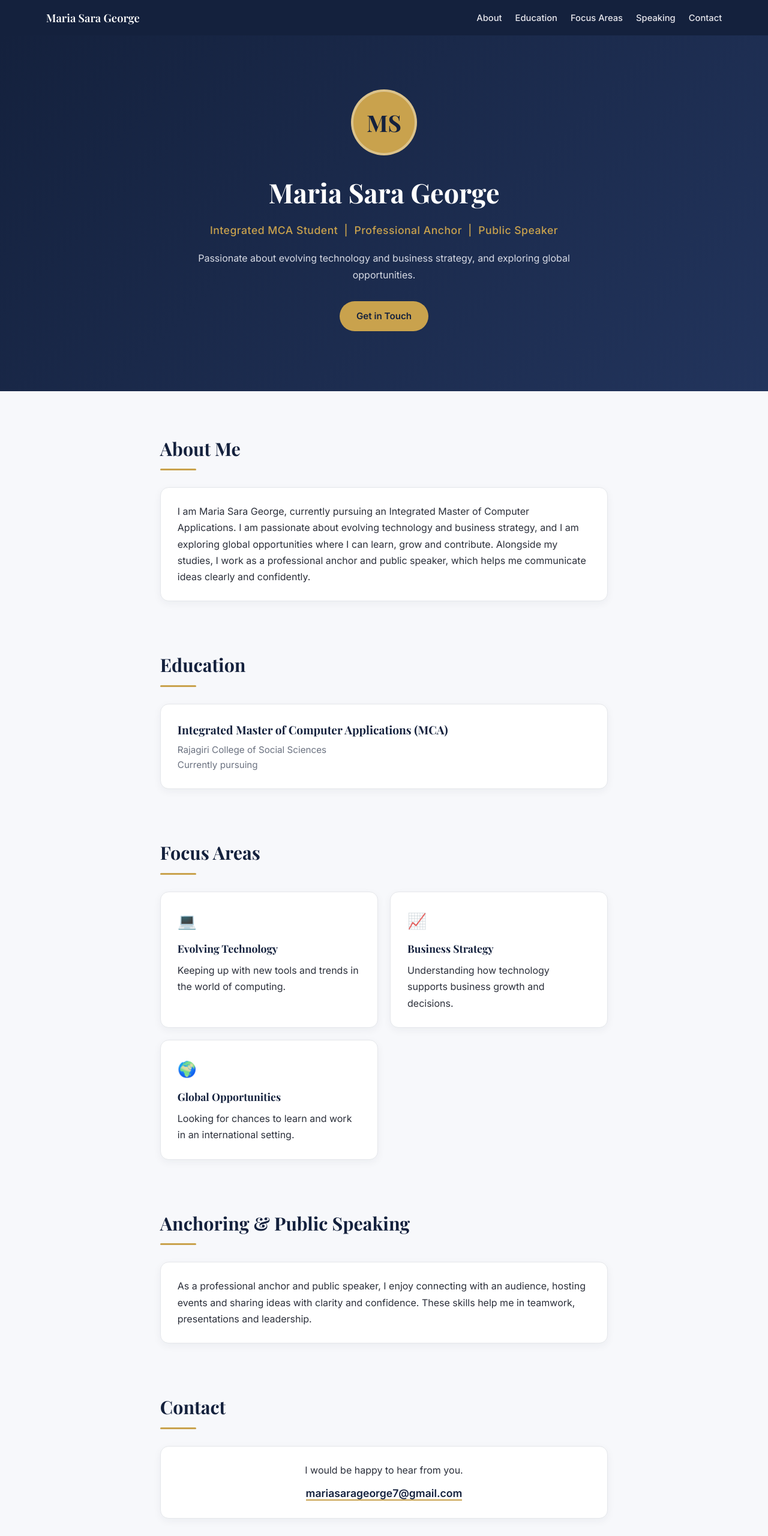
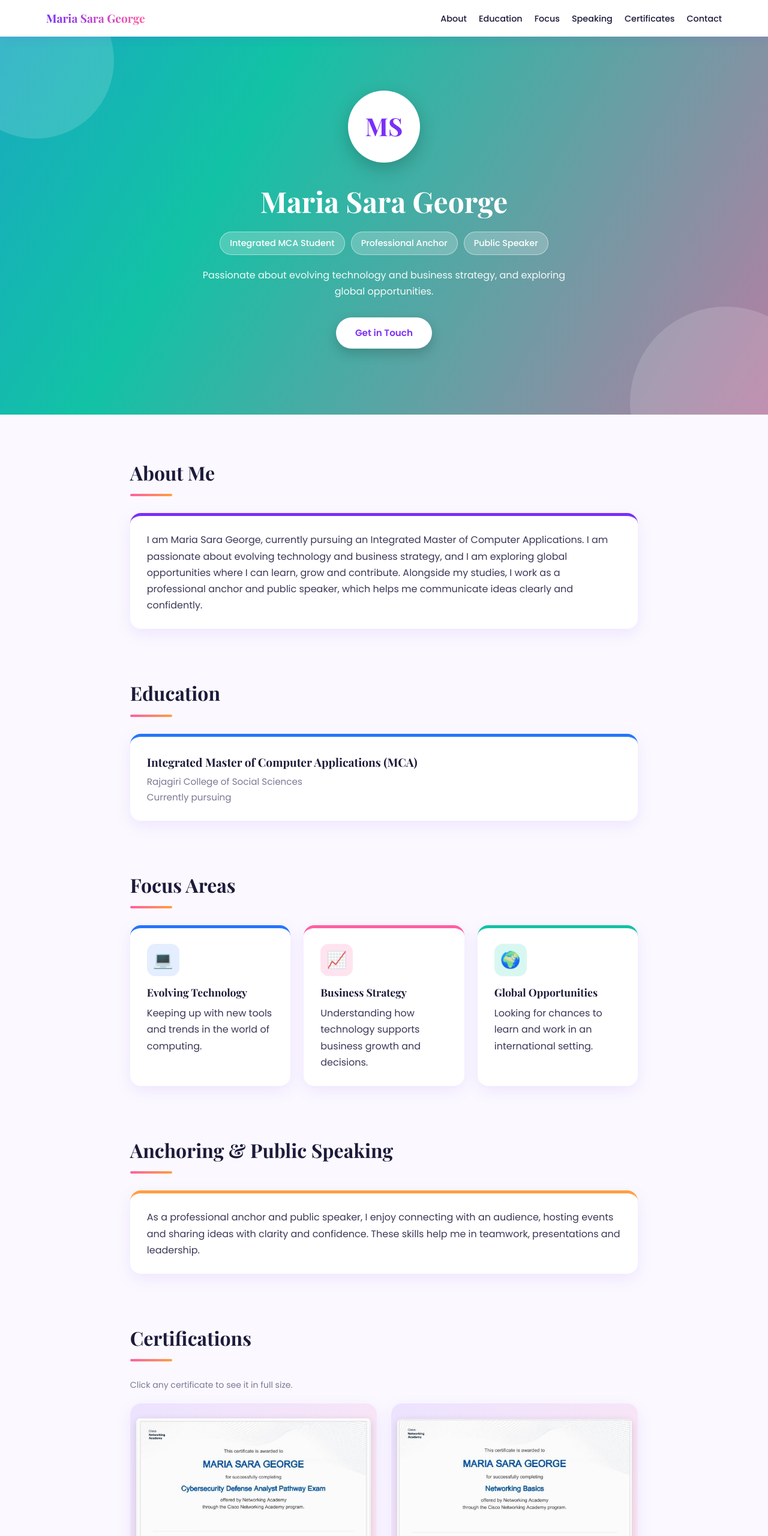
Before and after one commit to MariaSaraGeorge99/MariaSaraGeorge99.github.io, a plain HTML site: page index.html in a window 1280 px wide. Shown: the top 2560 px of the page at 60% size. Drawn offline with nearby package versions, Linux system fonts and the light colour scheme.

Commit message:
Update index.html

```diff
--- a/index.html
+++ b/index.html
@@ -7,88 +7,168 @@
   <meta name="description" content="Maria Sara George - Integrated MCA student, professional anchor and public speaker.">
   <link rel="preconnect" href="https://fonts.googleapis.com">
   <link rel="preconnect" href="https://fonts.gstatic.com" crossorigin>
-  <link href="https://fonts.googleapis.com/css2?family=Playfair+Display:wght@600;700&family=Inter:wght@400;500;600&display=swap" rel="stylesheet">
+  <link href="https://fonts.googleapis.com/css2?family=Playfair+Display:wght@600;700&family=Poppins:wght@400;500;600&display=swap" rel="stylesheet">
   <style>
     :root {
-      --navy: #14213d;
-      --gold: #c9a24d;
-      --text: #2b2f3a;
-      --muted: #6b7280;
-      --bg: #f7f8fb;
-      --card: #ffffff;
-      --line: #e5e7eb;
+      --purple: #7b2ff7;
+      --blue: #2575fc;
+      --pink: #ff5fa2;
+      --orange: #ff9f43;
+      --teal: #12c2a5;
+      --dark: #1d1b3a;
+      --text: #3a3856;
+      --muted: #7a7894;
+      --bg: #fbf9ff;
     }
     * { box-sizing: border-box; margin: 0; padding: 0; }
     html { scroll-behavior: smooth; }
     body {
-      font-family: 'Inter', Arial, sans-serif;
+      font-family: 'Poppins', Arial, sans-serif;
       color: var(--text);
       background: var(--bg);
       line-height: 1.7;
     }
-    h1, h2, h3 { font-family: 'Playfair Display', Georgia, serif; color: var(--navy); }
+    h1, h2, h3 { font-family: 'Playfair Display', Georgia, serif; color: var(--dark); }
 
-    /* Top menu */
     nav {
       position: sticky; top: 0; z-index: 10;
-      background: var(--navy);
+      background: rgba(255,255,255,0.92);
+      backdrop-filter: blur(10px);
       display: flex; justify-content: space-between; align-items: center;
       padding: 14px 6%;
+      box-shadow: 0 2px 16px rgba(123,47,247,0.12);
     }
-    nav .logo { color: #fff; font-family: 'Playfair Display', Georgia, serif; font-size: 1.15rem; font-weight: 600; }
-    nav ul { list-style: none; display: flex; gap: 22px; flex-wrap: wrap; }
-    nav a { color: #e8e8ee; text-decoration: none; font-size: 0.92rem; font-weight: 500; }
-    nav a:hover { color: var(--gold); }
+    nav .logo {
+      font-family: 'Playfair Display', Georgia, serif;
+      font-weight: 700; font-size: 1.2rem;
+      background: linear-gradient(90deg, var(--purple), var(--pink));
+      -webkit-background-clip: text; background-clip: text; color: transparent;
+    }
+    nav ul { list-style: none; display: flex; gap: 20px; flex-wrap: wrap; }
+    nav a { color: var(--dark); text-decoration: none; font-size: 0.9rem; font-weight: 500; }
+    nav a:hover { color: var(--pink); }
 
-    /* Top banner */
     header {
-      background: linear-gradient(135deg, #14213d 0%, #22345c 100%);
-      color: #fff;
-      text-align: center;
-      padding: 90px 6% 100px;
+      position: relative; overflow: hidden;
+      background: linear-gradient(120deg, #7b2ff7, #2575fc, #12c2a5, #ff5fa2);
+      background-size: 300% 300%;
+      animation: move 14s ease infinite;
+      color: #fff; text-align: center;
+      padding: 90px 6% 110px;
     }
+    @keyframes move {
+      0% { background-position: 0% 50%; }
+      50% { background-position: 100% 50%; }
+      100% { background-position: 0% 50%; }
+    }
+    header::before, header::after {
+      content: ""; position: absolute; border-radius: 50%;
+      background: rgba(255,255,255,0.15);
+    }
+    header::before { width: 260px; height: 260px; top: -90px; left: -70px; }
+    header::after { width: 320px; height: 320px; bottom: -140px; right: -90px; }
+    header > * { position: relative; z-index: 1; }
+
     .avatar {
-      width: 110px; height: 110px; border-radius: 50%;
-      background: var(--gold); color: var(--navy);
+      width: 120px; height: 120px; border-radius: 50%;
+      background: #fff; color: var(--purple);
       display: flex; align-items: center; justify-content: center;
       font-family: 'Playfair Display', Georgia, serif;
-      font-size: 2.4rem; font-weight: 700;
+      font-size: 2.6rem; font-weight: 700;
       margin: 0 auto 24px;
-      border: 4px solid rgba(255,255,255,0.35);
+      border: 5px solid rgba(255,255,255,0.5);
+      box-shadow: 0 10px 30px rgba(0,0,0,0.2);
     }
-    header h1 { color: #fff; font-size: 2.8rem; margin-bottom: 10px; }
-    header .role { color: var(--gold); font-size: 1.1rem; font-weight: 500; letter-spacing: 0.5px; margin-bottom: 18px; }
-    header p.tagline { max-width: 640px; margin: 0 auto 30px; color: #d9dce6; }
+    header h1 { color: #fff; font-size: 3rem; margin-bottom: 10px; }
+    .role-tags { display: flex; justify-content: center; flex-wrap: wrap; gap: 10px; margin-bottom: 20px; }
+    .role-tags span {
+      background: rgba(255,255,255,0.22);
+      border: 1px solid rgba(255,255,255,0.45);
+      padding: 6px 16px; border-radius: 30px;
+      font-size: 0.9rem; font-weight: 500;
+    }
+    header p.tagline { max-width: 620px; margin: 0 auto 30px; color: #fff; opacity: 0.95; }
     .btn {
-      display: inline-block; padding: 12px 28px; border-radius: 30px;
-      background: var(--gold); color: var(--navy);
+      display: inline-block; padding: 13px 32px; border-radius: 30px;
+      background: #fff; color: var(--purple);
       text-decoration: none; font-weight: 600; font-size: 0.95rem;
+      box-shadow: 0 8px 20px rgba(0,0,0,0.18);
+      transition: transform 0.2s;
     }
-    .btn:hover { background: #d8b45f; }
+    .btn:hover { transform: translateY(-3px); }
 
-    /* Sections */
-    section { max-width: 900px; margin: 0 auto; padding: 70px 6% 10px; }
-    section h2 { font-size: 1.9rem; margin-bottom: 8px; }
-    .line { width: 60px; height: 3px; background: var(--gold); margin-bottom: 28px; border-radius: 2px; }
+    section { max-width: 1000px; margin: 0 auto; padding: 70px 6% 10px; }
+    section h2 { font-size: 2rem; margin-bottom: 8px; }
+    .line {
+      width: 70px; height: 4px; border-radius: 3px; margin-bottom: 28px;
+      background: linear-gradient(90deg, var(--pink), var(--orange));
+    }
 
     .card {
-      background: var(--card);
-      border: 1px solid var(--line);
-      border-radius: 14px;
+      background: #fff;
+      border-radius: 18px;
       padding: 26px 28px;
-      box-shadow: 0 4px 14px rgba(20, 33, 61, 0.05);
+      box-shadow: 0 8px 26px rgba(123,47,247,0.10);
+      border-top: 5px solid var(--purple);
     }
     .card h3 { font-size: 1.2rem; margin-bottom: 4px; }
-    .card .sub { color: var(--muted); font-size: 0.95rem; }
+    .sub { color: var(--muted); font-size: 0.95rem; }
 
-    .grid { display: grid; grid-template-columns: repeat(auto-fit, minmax(250px, 1fr)); gap: 20px; }
-    .grid .card h3 { font-size: 1.1rem; margin-bottom: 8px; }
-    .icon { font-size: 1.6rem; margin-bottom: 10px; }
+    .grid { display: grid; grid-template-columns: repeat(auto-fit, minmax(250px, 1fr)); gap: 22px; }
+    .grid .card { transition: transform 0.25s; }
+    .grid .card:hover { transform: translateY(-6px); }
+    .grid .card:nth-child(1) { border-top-color: var(--blue); }
+    .grid .card:nth-child(2) { border-top-color: var(--pink); }
+    .grid .card:nth-child(3) { border-top-color: var(--teal); }
+    .icon {
+      width: 54px; height: 54px; border-radius: 14px;
+      display: flex; align-items: center; justify-content: center;
+      font-size: 1.7rem; margin-bottom: 12px;
+    }
+    .grid .card:nth-child(1) .icon { background: #e4eeff; }
+    .grid .card:nth-child(2) .icon { background: #ffe4f0; }
+    .grid .card:nth-child(3) .icon { background: #d9f7f1; }
+    .grid .card h3 { font-size: 1.1rem; margin-bottom: 6px; }
 
-    .contact-box { text-align: center; }
+    .speaking { border-top-color: var(--orange); }
+    .education { border-top-color: var(--blue); }
+
+    .cert-grid { display: grid; grid-template-columns: repeat(auto-fit, minmax(290px, 1fr)); gap: 24px; }
+    .cert {
+      background: #fff; border-radius: 18px; overflow: hidden;
+      box-shadow: 0 8px 26px rgba(123,47,247,0.10);
+      transition: transform 0.25s;
+    }
+    .cert:hover { transform: translateY(-6px); }
+    .cert .photo {
+      display: flex; align-items: center; justify-content: center;
+      aspect-ratio: 4 / 3;
+      background: linear-gradient(135deg, #ece3ff, #ffe6f1);
+      padding: 10px;
+    }
+    .cert .photo img {
+      max-width: 100%; max-height: 100%;
+      object-fit: contain; display: block;
+      border-radius: 6px;
+      box-shadow: 0 4px 14px rgba(0,0,0,0.15);
+    }
+    .cert .info { padding: 16px 20px 22px; border-top: 4px solid var(--pink); }
+    .cert:nth-child(2) .info { border-top-color: var(--teal); }
+    .cert:nth-child(3) .info { border-top-color: var(--orange); }
+    .cert:nth-child(4) .info { border-top-color: var(--blue); }
+    .cert:nth-child(5) .info { border-top-color: var(--purple); }
+    .cert h3 { font-size: 1.05rem; margin-bottom: 4px; }
+    .cert .by { font-weight: 500; font-size: 0.92rem; color: var(--text); }
+    .cert .date { color: var(--muted); font-size: 0.85rem; }
+    .hint { color: var(--muted); font-size: 0.88rem; margin-bottom: 18px; }
+
+    .contact-box { text-align: center; border-top-color: var(--pink); }
     .contact-box a.email {
-      color: var(--navy); font-weight: 600; font-size: 1.1rem;
-      text-decoration: none; border-bottom: 2px solid var(--gold);
+      display: inline-block; margin-top: 6px;
+      padding: 12px 26px; border-radius: 30px;
+      background: linear-gradient(90deg, var(--purple), var(--pink));
+      color: #fff; text-decoration: none; font-weight: 600;
+      box-shadow: 0 8px 20px rgba(123,47,247,0.3);
     }
 
     footer {
@@ -97,8 +177,8 @@
     }
 
     @media (max-width: 600px) {
-      header h1 { font-size: 2.1rem; }
-      nav ul { gap: 14px; }
+      header h1 { font-size: 2.2rem; }
+      nav ul { gap: 12px; }
       nav .logo { display: none; }
       nav { justify-content: center; }
     }
@@ -111,8 +191,9 @@
     <ul>
       <li><a href="#about">About</a></li>
       <li><a href="#education">Education</a></li>
-      <li><a href="#focus">Focus Areas</a></li>
+      <li><a href="#focus">Focus</a></li>
       <li><a href="#speaking">Speaking</a></li>
+      <li><a href="#certificates">Certificates</a></li>
       <li><a href="#contact">Contact</a></li>
     </ul>
   </nav>
@@ -120,7 +201,11 @@
   <header>
     <div class="avatar">MS</div>
     <h1>Maria Sara George</h1>
-    <div class="role">Integrated MCA Student &nbsp;|&nbsp; Professional Anchor &nbsp;|&nbsp; Public Speaker</div>
+    <div class="role-tags">
+      <span>Integrated MCA Student</span>
+      <span>Professional Anchor</span>
+      <span>Public Speaker</span>
+    </div>
     <p class="tagline">Passionate about evolving technology and business strategy, and exploring global opportunities.</p>
     <a class="btn" href="#contact">Get in Touch</a>
   </header>
@@ -142,7 +227,7 @@
   <section id="education">
     <h2>Education</h2>
     <div class="line"></div>
-    <div class="card">
+    <div class="card education">
       <h3>Integrated Master of Computer Applications (MCA)</h3>
       <div class="sub">Rajagiri College of Social Sciences</div>
       <div class="sub">Currently pursuing</div>
@@ -174,12 +259,76 @@
   <section id="speaking">
     <h2>Anchoring &amp; Public Speaking</h2>
     <div class="line"></div>
-    <div class="card">
+    <div class="card speaking">
       <p>
         As a professional anchor and public speaker, I enjoy connecting with an audience,
         hosting events and sharing ideas with clarity and confidence. These skills help me
         in teamwork, presentations and leadership.
       </p>
+    </div>
+  </section>
+
+  <section id="certificates">
+    <h2>Certifications</h2>
+    <div class="line"></div>
+    <p class="hint">Click any certificate to see it in full size.</p>
+    <div class="cert-grid">
+
+      <div class="cert">
+        <a class="photo" href="CERTIFICATES/cert1.jpg" target="_blank">
+          <img src="CERTIFICATES/cert1.jpg" alt="Cybersecurity Defense Analyst Pathway Exam certificate">
+        </a>
+        <div class="info">
+          <h3>Cybersecurity Defense Analyst Pathway Exam</h3>
+          <div class="by">Cisco Networking Academy</div>
+          <div class="date">30 August 2026</div>
+        </div>
+      </div>
+
+      <div class="cert">
+        <a class="photo" href="CERTIFICATES/cert2.jpg" target="_blank">
+          <img src="CERTIFICATES/cert2.jpg" alt="Networking Basics certificate">
+        </a>
+        <div class="info">
+          <h3>Networking Basics</h3>
+          <div class="by">Cisco Networking Academy</div>
+          <div class="date">30 August 2026</div>
+        </div>
+      </div>
+
+      <div class="cert">
+        <a class="photo" href="CERTIFICATES/cert3.jpg" target="_blank">
+          <img src="CERTIFICATES/cert3.jpg" alt="SQL Advanced certificate">
+        </a>
+        <div class="info">
+          <h3>SQL (Advanced)</h3>
+          <div class="by">HackerRank</div>
+          <div class="date">29 August 2026</div>
+        </div>
+      </div>
+
+      <div class="cert">
+        <a class="photo" href="CERTIFICATES/cert4.jpg" target="_blank">
+          <img src="CERTIFICATES/cert4.jpg" alt="Data Science and AI certificate">
+        </a>
+        <div class="info">
+          <h3>Data Science and AI</h3>
+          <div class="by">IIT Madras, Centre for Outreach and Digital Education</div>
+          <div class="date">October 2024</div>
+        </div>
+      </div>
+
+      <div class="cert">
+        <a class="photo" href="CERTIFICATES/cert5.jpg" target="_blank">
+          <img src="CERTIFICATES/cert5.jpg" alt="Foundations of Data Science, AI and Machine Learning certificate">
+        </a>
+        <div class="info">
+          <h3>Foundations of Data Science, AI &amp; Machine Learning</h3>
+          <div class="by">Grant Thornton Bharat, with Rajagiri College of Social Sciences</div>
+          <div class="date">24 February 2026</div>
+        </div>
+      </div>
+
     </div>
   </section>
 
```
